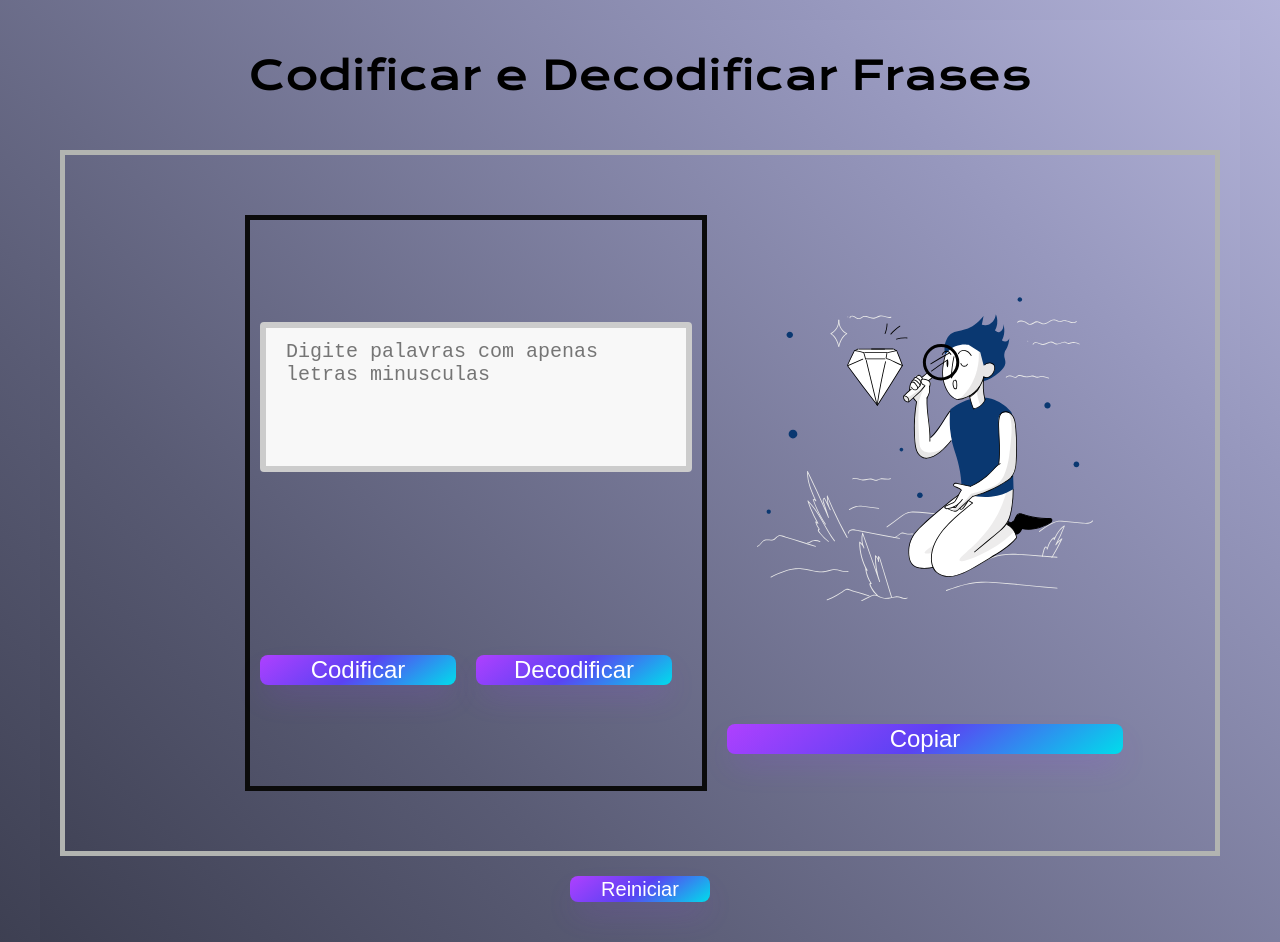
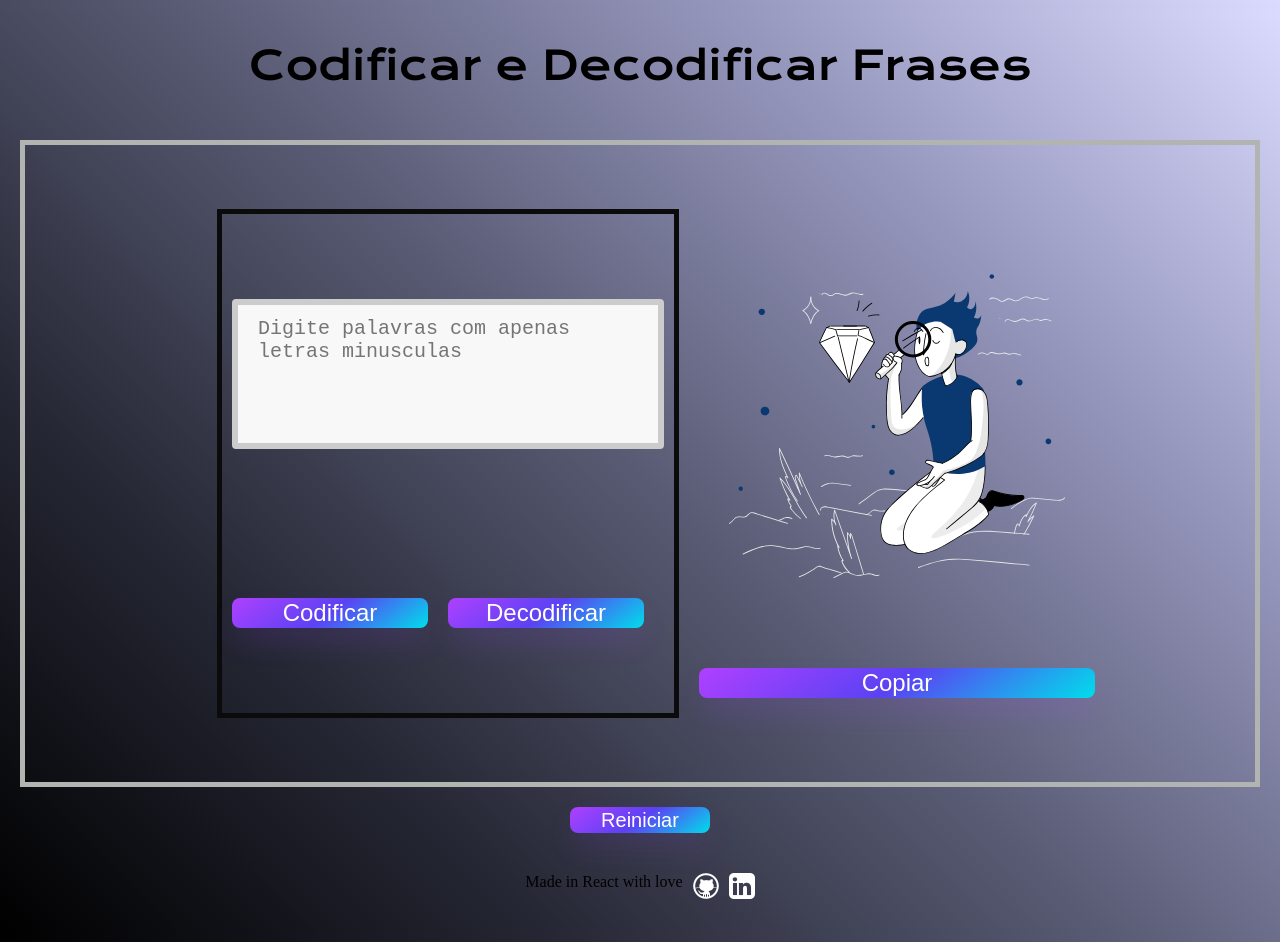
Before and after one commit to Beto1821/Cod-Decod, a React (Create React App) app: page / in a window 1280 px wide. Shown: the top 942 px of the page. Built offline with nearby package versions, Linux system fonts and the light colour scheme.

Commit message:
feat footer icons

```diff
--- a/src/App.css
+++ b/src/App.css
@@ -25,11 +25,7 @@
 body {
   animation: Animation 10s ease infinite;
   background: linear-gradient(45deg, var(--color1), var(--color2), var(--color3), var(--color4), var(--color5));
-  background-size: 200% 200%;
-  text-align: center;
-  box-sizing: border-box;
-  height: 120vh;
-  margin: 20px 20px;
+
 }
 
 @keyframes Animation {
@@ -103,9 +99,13 @@ header{
   padding: 10px 10px;
 }
 
-.footer {
+footer {
+  display: flex;
+  justify-content: center;
+  text-align: center;
   margin: 10px 10px ;
   padding: 30px 20px;
+  gap: 10px;
 }
 
 .btnCod {
--- a/src/App.js
+++ b/src/App.js
@@ -3,6 +3,8 @@ import ButtonCod from './components/ButtonCod';
 import ButtonDecod from './components/ButtonDecod';
 import ButtonCopy from './components/ButtonCopy';
 import ImgBusca from './img/busca.svg';
+import github from './img/icons8-github-26.png';
+import linkedin from './img/icons8-linkedin-26.png';
 import './App.css';
 
 export default class App extends Component {
@@ -60,9 +62,14 @@ export default class App extends Component {
         <div className="buttonCopy">
          <button className='btnCopy' onClick={this.handleRefresh}>Reiniciar</button>
         </div>
-        <footer className='footer'>
-            Made in React with love
-            <div id="heart"></div>
+        <footer>
+            <p>Made in React with love</p>
+            <a href='https://github.com/Beto1821' >
+              <img src={github} alt='github/Beto1821' />
+            </a>
+            <a href='https://www.linkedin.com/in/adalberto-ramos-ribeiro-344092107/' >
+              <img src={linkedin} alt='linkedin' />
+            </a>
         </footer>
     </body>
     );
```
Also changed, not shown: src/img/icons8-github-26.png (added), src/img/icons8-linkedin-26.png (added).
